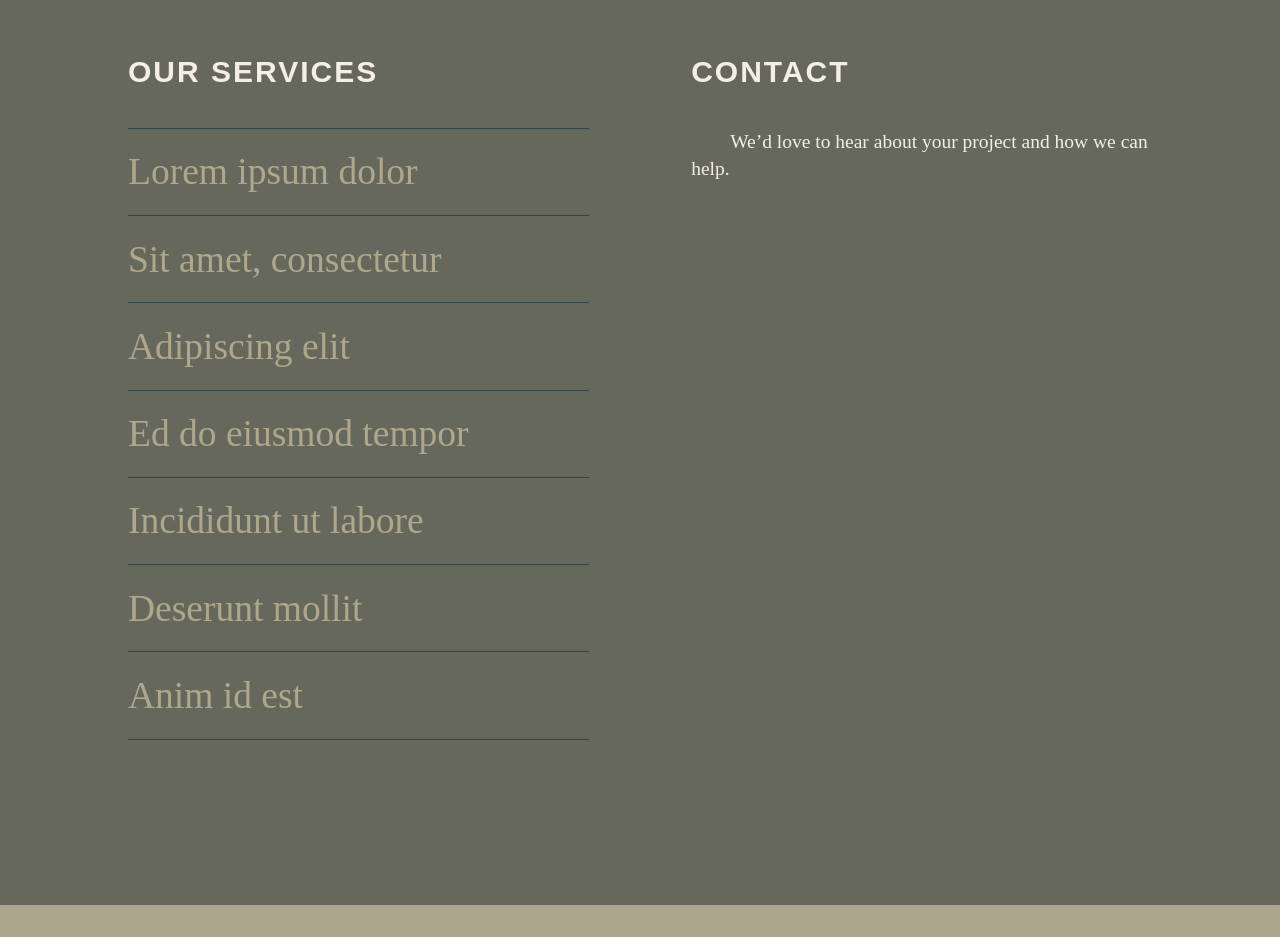
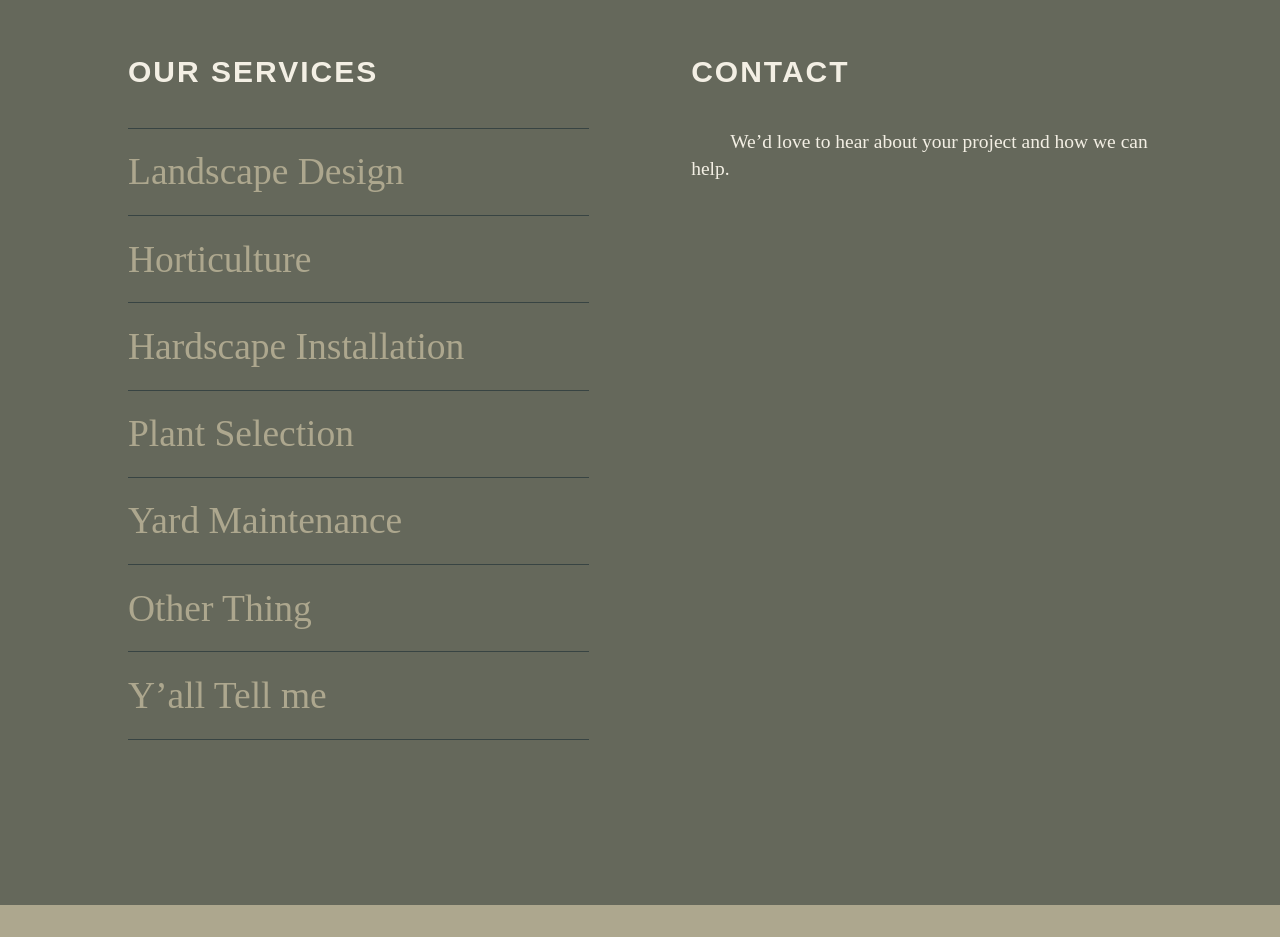
Before and after one commit to blankenship/gvlol, a plain HTML site: page index.html in a window 1280 px wide. Shown: the part 2580-3517 px from the top of the page. Drawn offline with Linux system fonts and the light colour scheme; a web font is replaced by a local one.

Commit message:
Update index.html

```diff
--- a/index.html
+++ b/index.html
@@ -43,13 +43,13 @@
 		<div>
 			<h3>Our Services</h3>
 			<ul id="services">
-				<li>Lorem ipsum dolor</li>
-				<li>Sit amet, consectetur</li>
-				<li>Adipiscing elit</li>
-				<li>Ed do eiusmod tempor</li>
-				<li>Incididunt ut labore</li>
-				<li>Deserunt mollit</li>
-				<li>Anim id est</li>
+				<li>Landscape Design</li>
+				<li>Horticulture</li>
+				<li>Hardscape Installation</li>
+				<li>Plant Selection</li>
+				<li>Yard Maintenance</li>
+				<li>Other Thing</li>
+				<li>Y’all Tell me</li>
 			</ul>
 		</div>
 		<div>
```
